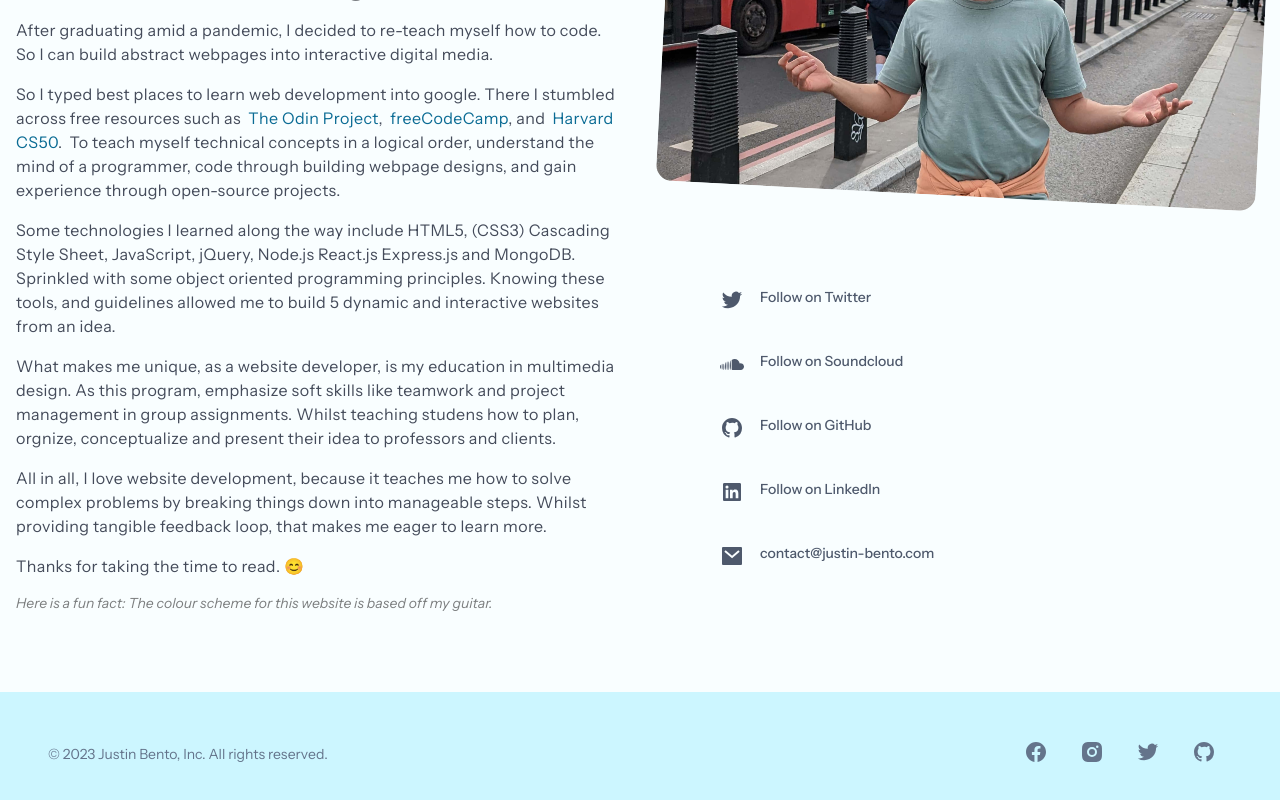
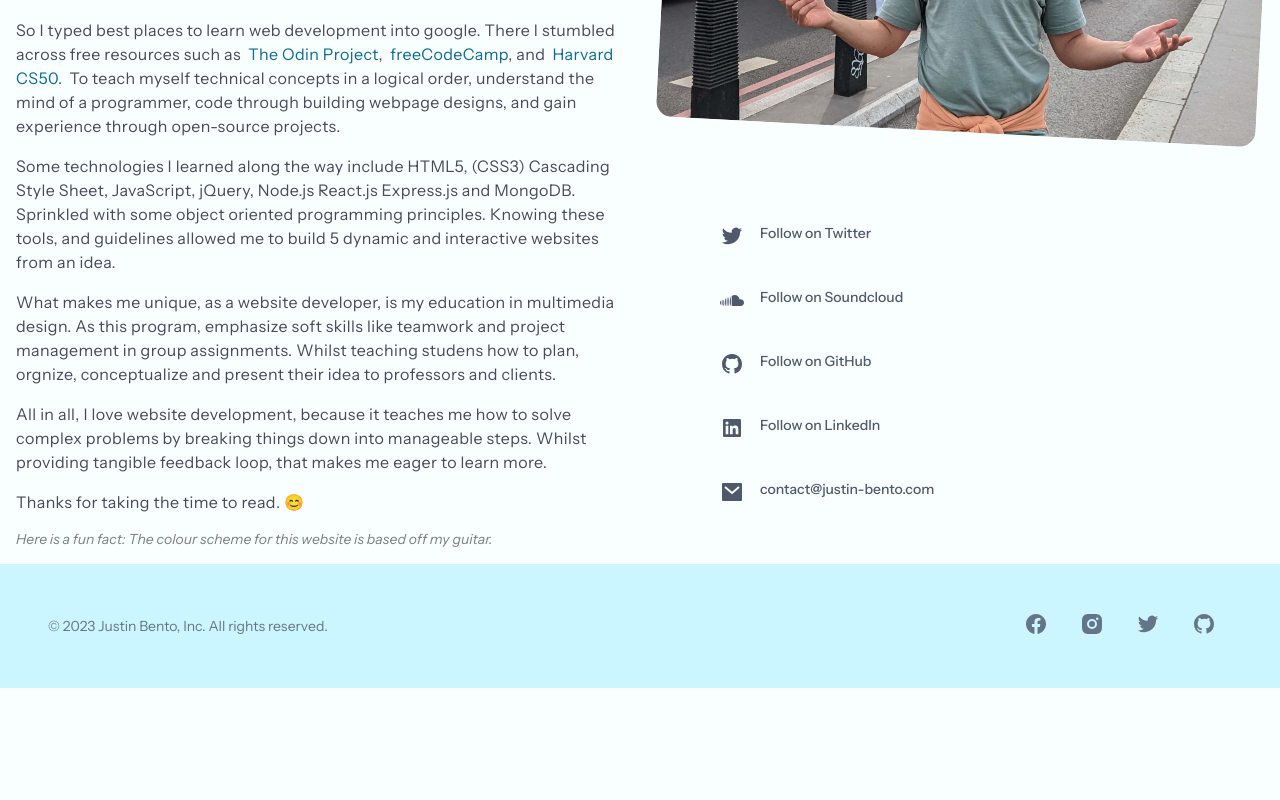
Before and after one commit to Justin-Bento/portfolio, a Next.js app: page /about in a window 1280 px wide. Shown: the part 294-1094 px from the top of the page. After the commit the page ends 982 px from the top, so only its background shows below. Built offline with nearby package versions, Linux system fonts and the light colour scheme; no server answers.

Commit message:
removed top and bottom margins.

```diff
--- a/styles/Appbar.module.css
+++ b/styles/Appbar.module.css
@@ -1,6 +1,5 @@
 .container {
   padding: 0.5rem;
-  margin-bottom: 4rem;
   position: relative;
   z-index: 20;
   background-color: transparent;
--- a/styles/Footer.module.css
+++ b/styles/Footer.module.css
@@ -1,5 +1,4 @@
 .background {
-  margin-top: 4rem;
   padding: 2rem 1rem;
   background-color: var(--primary-100);
 }
```
